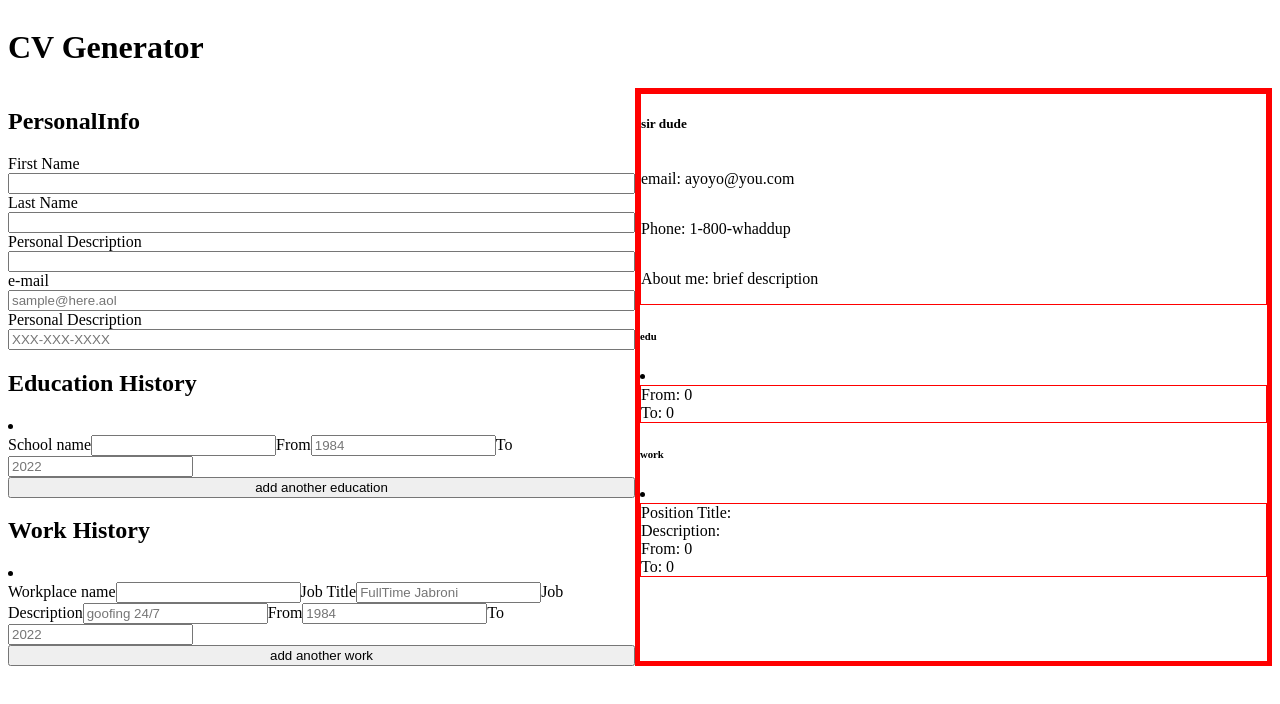
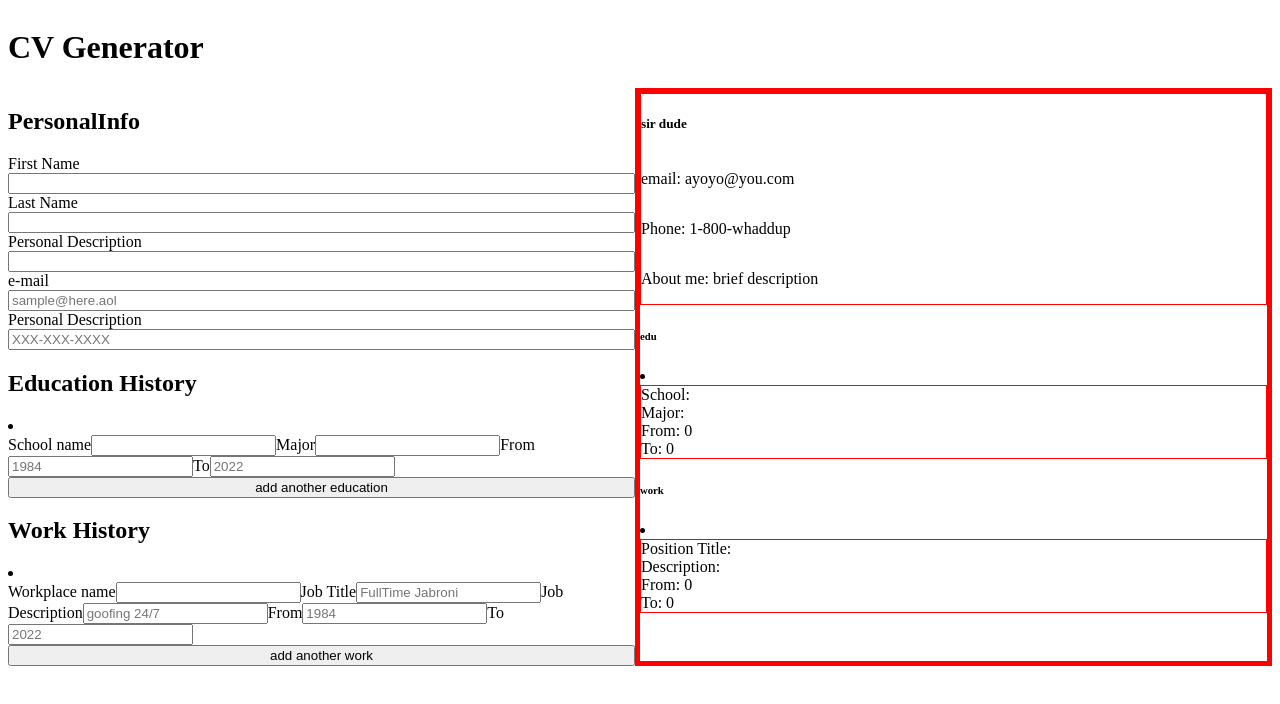
Before and after one commit to daygoDao/cv-project, a React (Create React App) app: page / in a window 1280 px wide. Shown: the top 704 px of the page. Built offline with nearby package versions, Linux system fonts and the light colour scheme.

Commit message:
added major attribute to edu obj state and removed unneeded debug code

```diff
--- a/src/App.js
+++ b/src/App.js
@@ -1,7 +1,6 @@
 import { useEffect, useState } from "react";
 import PersonalInfo from "./components/PersonalInfo";
 import EducationHistory from "./components/EducationHistory";
-// import EducationCore from "./components/EducationCore";
 import WorkHistory from "./components/WorkHistory";
 import Preview from "./components/Preview";
 
@@ -64,6 +63,7 @@ const App = () => {
   const [education, setEducation] = useState([
     {
       school: "",
+      major: "",
       fromYear: 0,
       toYear: 0,
     },
--- a/src/components/EducationHistory.js
+++ b/src/components/EducationHistory.js
@@ -9,6 +9,7 @@ const EducationHistory = (prop) => {
   // education history
   const baseEduObj = {
     school: "",
+    major: "",
     fromYear: 0,
     toYear: 0,
   };
@@ -21,7 +22,6 @@ const EducationHistory = (prop) => {
 
   const findIndex = (e) => {
     const activeLI = document.querySelectorAll(".education li");
-    let index = 0;
     for (let i = 0; i < activeLI.length; i++) {
       if (activeLI[i] == e.target.parentNode.parentNode) return i;
     }
@@ -30,15 +30,20 @@ const EducationHistory = (prop) => {
   const updateEduName = (e) => {
     prop.setEducation((prevState) => {
       let temp = [...prevState];
-      // const index = e.target.parentNode.parentNode.title;
-      //   console.log(findIndex(e));
       temp[findIndex(e)].school = e.target.value;
       return temp;
     });
   };
 
+  const updateEduMajor = (e) => {
+    prop.setEducation((prevState) => {
+      let temp = [...prevState];
+      temp[findIndex(e)].major = e.target.value;
+      return temp;
+    });
+  };
+
   const updateEduFromYear = (e) => {
-    console.log("ayo");
     prop.setEducation((prevState) => {
       let temp = [...prevState];
       console.log(findIndex(e));
@@ -65,6 +70,14 @@ const EducationHistory = (prop) => {
         onChange={updateEduName}
       />
 
+      <label htmlFor="schoolMajor">Major</label>
+      <input
+        type="text"
+        name="schoolMajor"
+        className="schooMajor"
+        onChange={updateEduMajor}
+      />
+
       <label htmlFor="schoolFrom">From</label>
       <input
         type="number"
@@ -85,7 +98,7 @@ const EducationHistory = (prop) => {
     </div>
   );
 
-  console.log(prop)
+  console.log(prop);
   let schoolsJSX = [];
   for (let i = 0; i < prop.education.length; i++) {
     schoolsJSX.push(schoolContent);
--- a/src/components/Preview.js
+++ b/src/components/Preview.js
@@ -3,11 +3,12 @@ import React from "react";
 const Preview = (prop) => {
   const { firstName, lastName, personalDesc, email, phone } = prop.person;
 
+  // edu preview section
   const eduPreview = (edu) => {
-    // console.log(edu)
     return (
       <div>
-        <span>{edu.school}</span>
+        <span>School: {edu.school}</span>
+        <span>Major: {edu.major}</span>
         <span>From: {edu.fromYear}</span>
         <span>To: {edu.toYear}</span>
       </div>
--- a/src/components/WorkHistory.js
+++ b/src/components/WorkHistory.js
@@ -11,7 +11,6 @@ const WorkHistory = (prop) => {
 
   const findIndex = (e) => {
     const activeLI = document.querySelectorAll(".work li");
-    let index = 0;
     for (let i = 0; i < activeLI.length; i++) {
       if (activeLI[i] == e.target.parentNode.parentNode) return i;
     }
@@ -44,7 +43,6 @@ const WorkHistory = (prop) => {
   const updateWorkFromYear = (e) => {
     prop.setWork((prevState) => {
       let temp = [...prevState];
-      console.log(findIndex(e));
       temp[findIndex(e)].fromYear = e.target.value;
       return temp;
     });
@@ -60,7 +58,6 @@ const WorkHistory = (prop) => {
 
   const appendWorkList = () => {
     prop.setWork((prevState) => {
-      console.log(baseWorkObj);
       return [...prevState, baseWorkObj];
     });
   };
```
